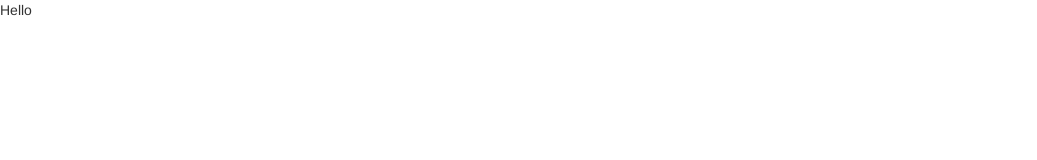
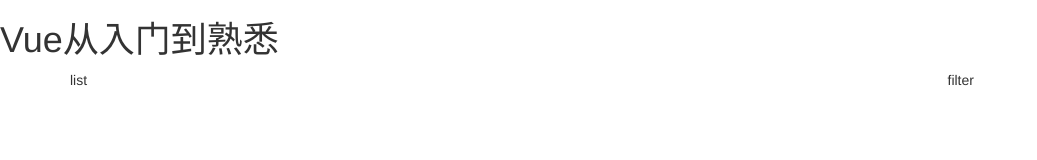
Before and after one commit to jackie1120/vue-guide02, a website: page index.html in a window 1280 px wide. Shown: the whole page, without its empty margins (0-1037 px from the left). Drawn offline with nearby package versions, Linux system fonts and the light colour scheme.

Commit message:
项目结构初始化

```diff
--- a/index.html
+++ b/index.html
@@ -8,9 +8,18 @@
   <title>Document</title>
 </head>
 <body>
-  <div id="app">{{ message }}</div>
+  <div id="app">
+    <h1>Vue从入门到熟悉</h1>
+    <div class="container">
+      <div class="row">
+        <div class="col-md-9">list</div>
+        <div class="col-md-3">filter</div>
+      </div>
+    </div>
+  </div>
 </body>
 <script src="./node_modules/vue/dist/vue.js"></script>
+<script src="./src/main.js"></script>
 <script>
 let vm = new Vue({
   el: '#app',
```
Also changed, not shown: src/main.js (added).
